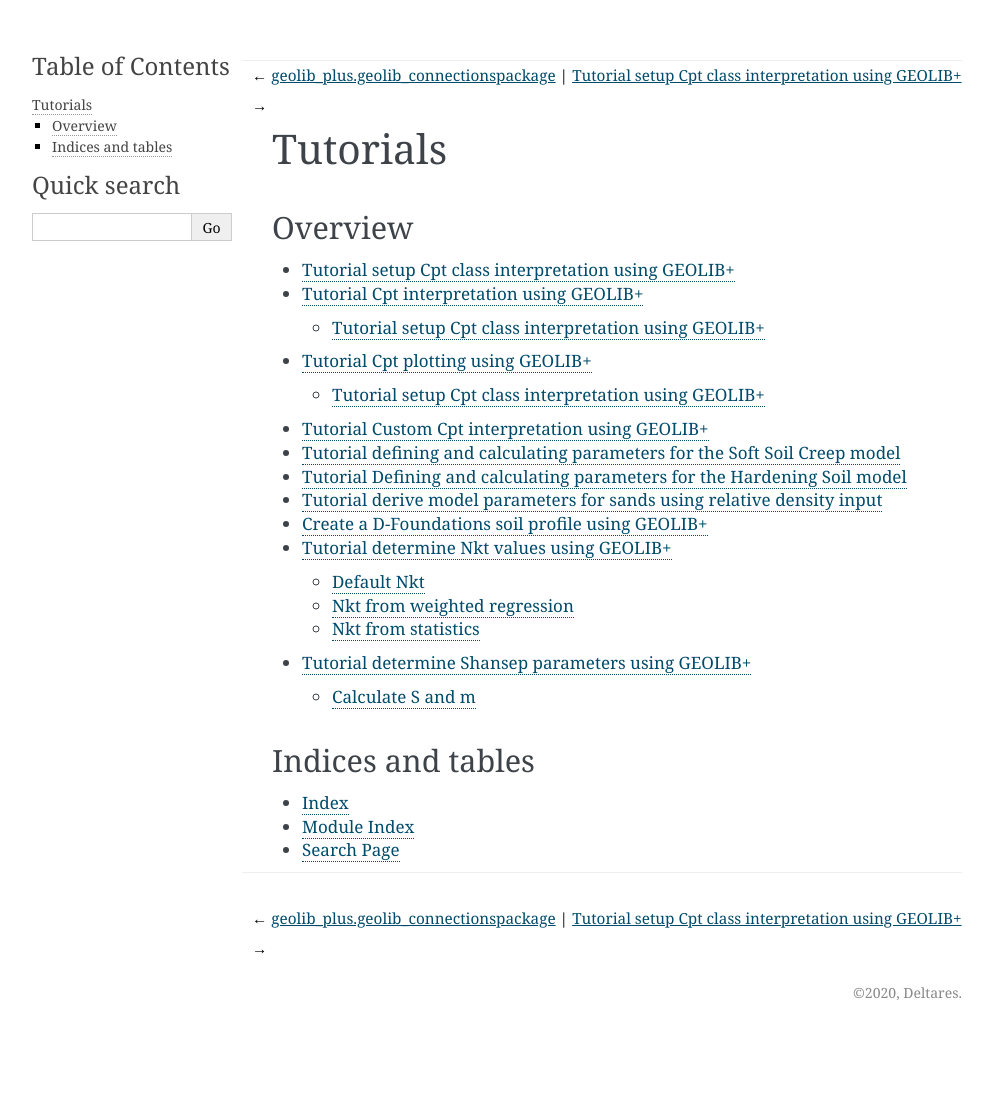
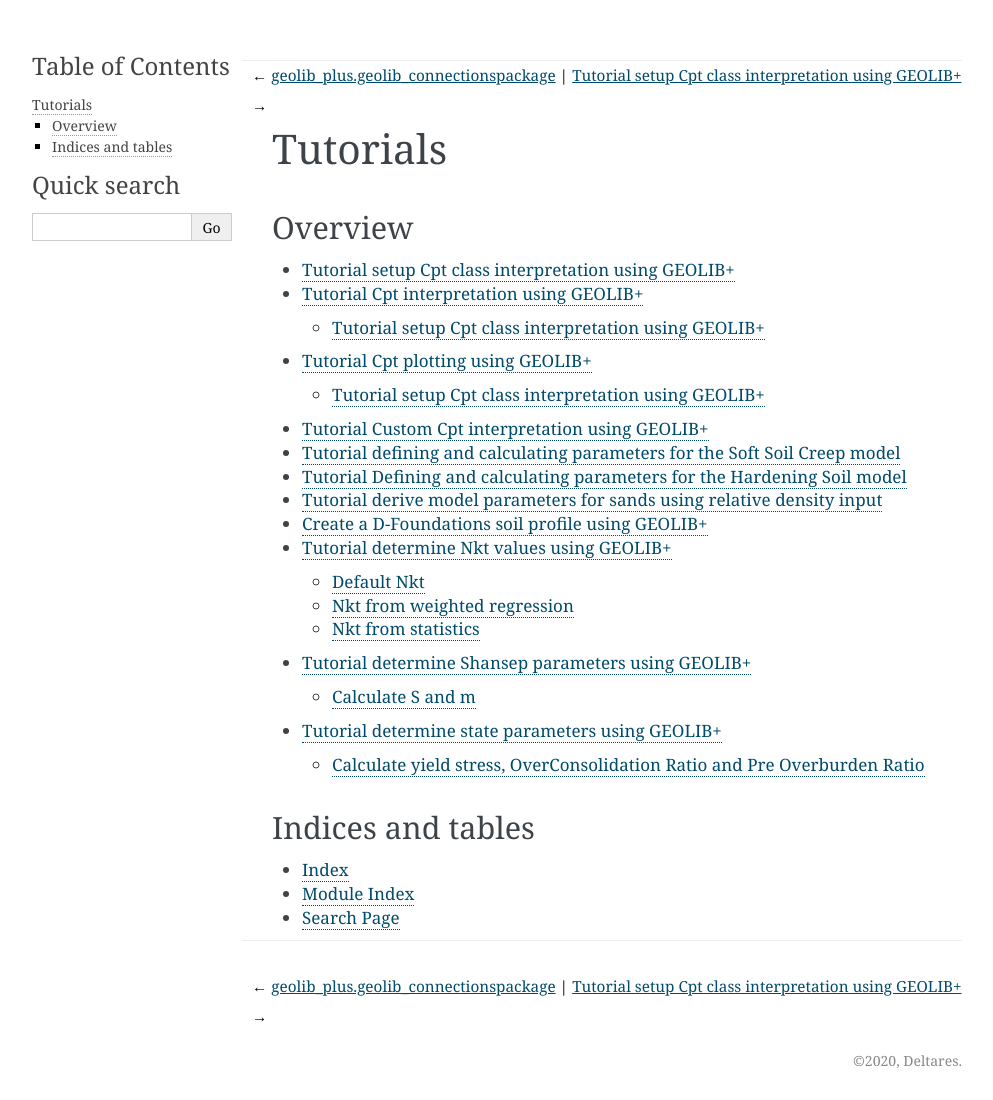
Before and after one commit to Deltares/GEOLib-Plus, a Sphinx documentation site: the page built from docs/community/tutorials/overview.rst, in a window 1280 px wide. Shown: the whole page, without its empty margins (148-1141 px from the left). Built offline with Sphinx 7.4.7, drawn with Linux system fonts in a browser that asks for light colours; formulas are drawn with MathJax 3; before the commit the page ends 1032 px from its top, so only the background shows below that.

Commit message:
added tutorial for state utils

```diff
--- a/docs/community/tutorials/overview.rst
+++ b/docs/community/tutorials/overview.rst
@@ -15,10 +15,11 @@
    tutorial_custom_cpt_interpretation
    tutorial_soft_soil_parameters
    tutorial_hardening_soil_parameters
-   tutorial_relative_density_correlated_parametes
+   tutorial_relative_density_correlated_parameters
    tutorial_connecting_dfoundations
    tutorial_determine_nkt
-   tutorial_determine_shansep_paramaters
+   tutorial_determine_shansep_parameters
+   tutorial_determine_state_parameters
 
 
 
--- a/docs/community/tutorials/tutorial_determine_nkt.rst
+++ b/docs/community/tutorials/tutorial_determine_nkt.rst
@@ -1,4 +1,4 @@
-..tutorialcpt
+.. tutorial_determine_nkt
 
 Tutorial determine Nkt values using GEOLIB+
 ===========================================
--- a/docs/community/tutorials/tutorial_determine_shansep_paramaters.rst
+++ b/docs/community/tutorials/tutorial_determine_shansep_parameters.rst
@@ -1,4 +1,4 @@
-..tutorialcpt
+.. tutorial_determine_shansep_parameters
 
 Tutorial determine Shansep parameters using GEOLIB+
 ===================================================
```
Also changed, not shown: docs/community/tutorials/tutorial_determine_state_parameters.rst (added, +43 -0 lines), docs/community/tutorials/tutorial_relative_density_correlated_parameters.rst (renamed from docs/community/tutorials/tutorial_relative_density_correlated_parametes.rst), 2 other files.
